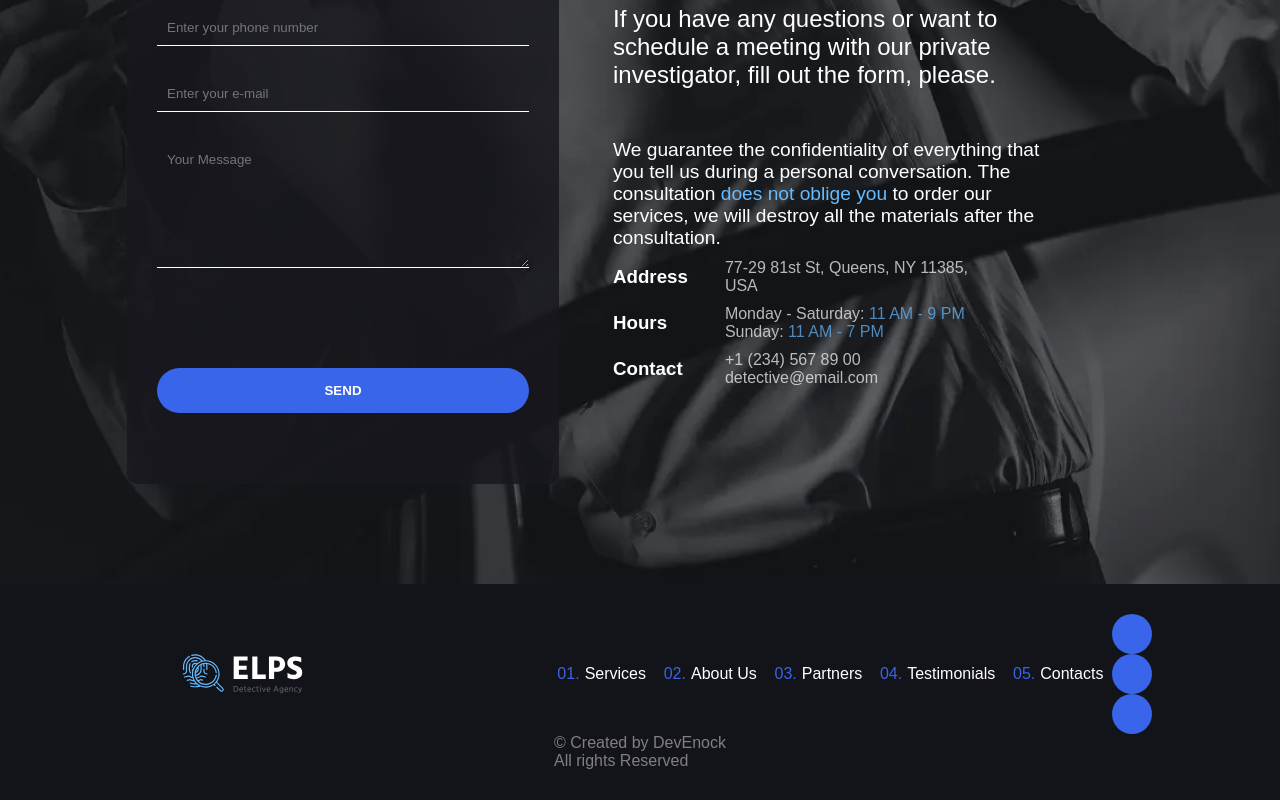
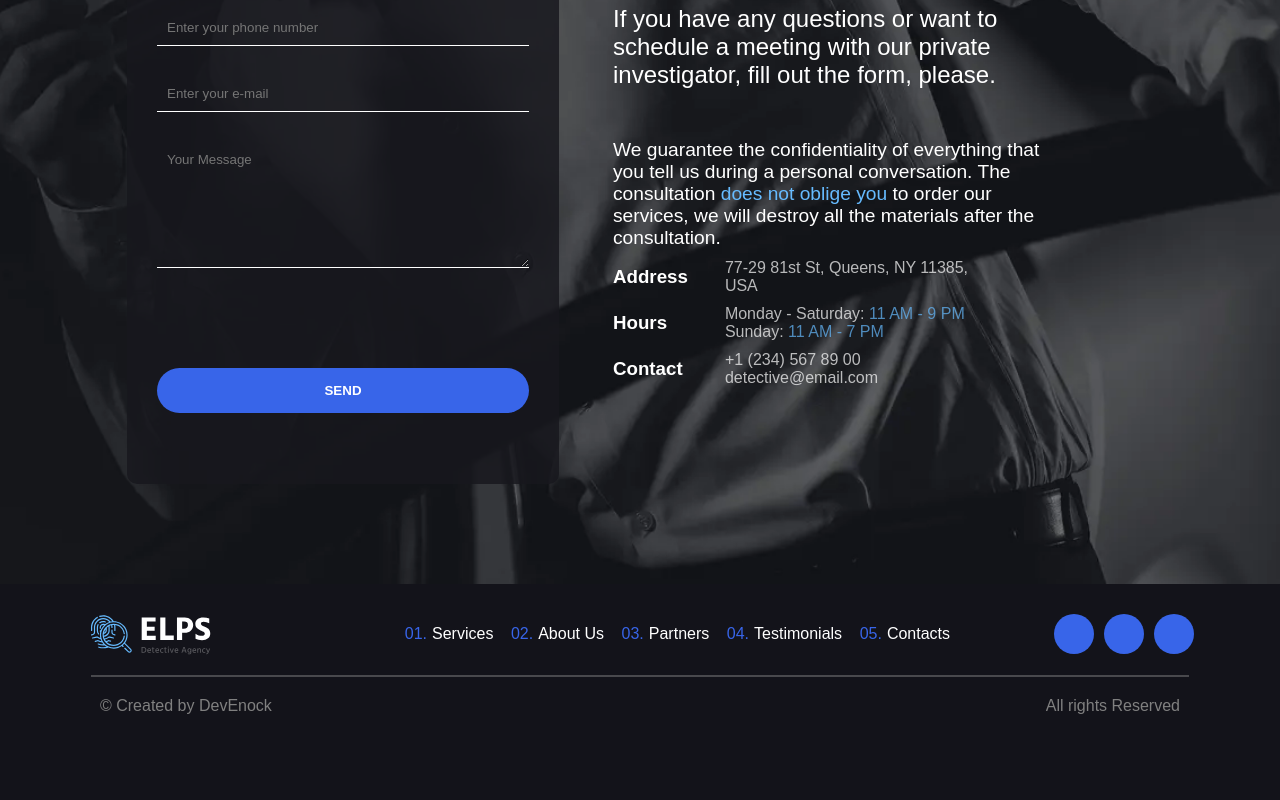
Before and after one commit to Trend20/Detective-Agency, a React (Create React App) app: page / in a window 1280 px wide. Shown: the part 5725-6525 px from the top of the page. After the commit the page ends 6490 px from the top, so only its background shows below. Built offline with nearby package versions, Linux system fonts and the light colour scheme; a web font is replaced by a local one.

Commit message:
footer component

```diff
--- a/src/components/Footer/Footer.css
+++ b/src/components/Footer/Footer.css
@@ -11,7 +11,7 @@
   display: flex;
   align-items: center;
   width: 100%;
-  justify-content: space-around;
+  justify-content: space-between;
 }
 
 .footer-logo{
@@ -30,7 +30,7 @@
 
 .footer-nav{
   display: flex;
-  width: 50%;
+  width: 70%;
   align-items: center;
   justify-content: center;
 }
@@ -39,11 +39,35 @@
   display: flex;
   align-items: center;
   justify-content: space-around;
-  width: 100%;
+  width: 70%;
 }
 
 .footer-nav ul li{
   color: #ffff;
+}
+
+.footer-icons{
+  display: flex;
+  width: 30%;
+  align-items: center;
+  justify-content: center;
+  margin-left: 50px;
+}
+
+.divider{
+  width: 90%;
+  margin-top: 20px;
+  display: flex;
+  opacity: .5;
+  padding: 0px 70px !important;
+  border: 1px solid grey;
+}
+
+.footer-text{
+  display: flex;
+  width: 100%;
+  justify-content: space-between;
+  padding: 20px 70px;
 }
 
 
--- a/src/components/Footer/Footer.jsx
+++ b/src/components/Footer/Footer.jsx
@@ -26,6 +26,7 @@ const Footer = () => {
           </div>
         </div>
       </div>
+      <div className="divider"></div>
       <div className="footer-text">
           <p>© Created by DevEnock</p>
           <p>All rights Reserved</p>
```
